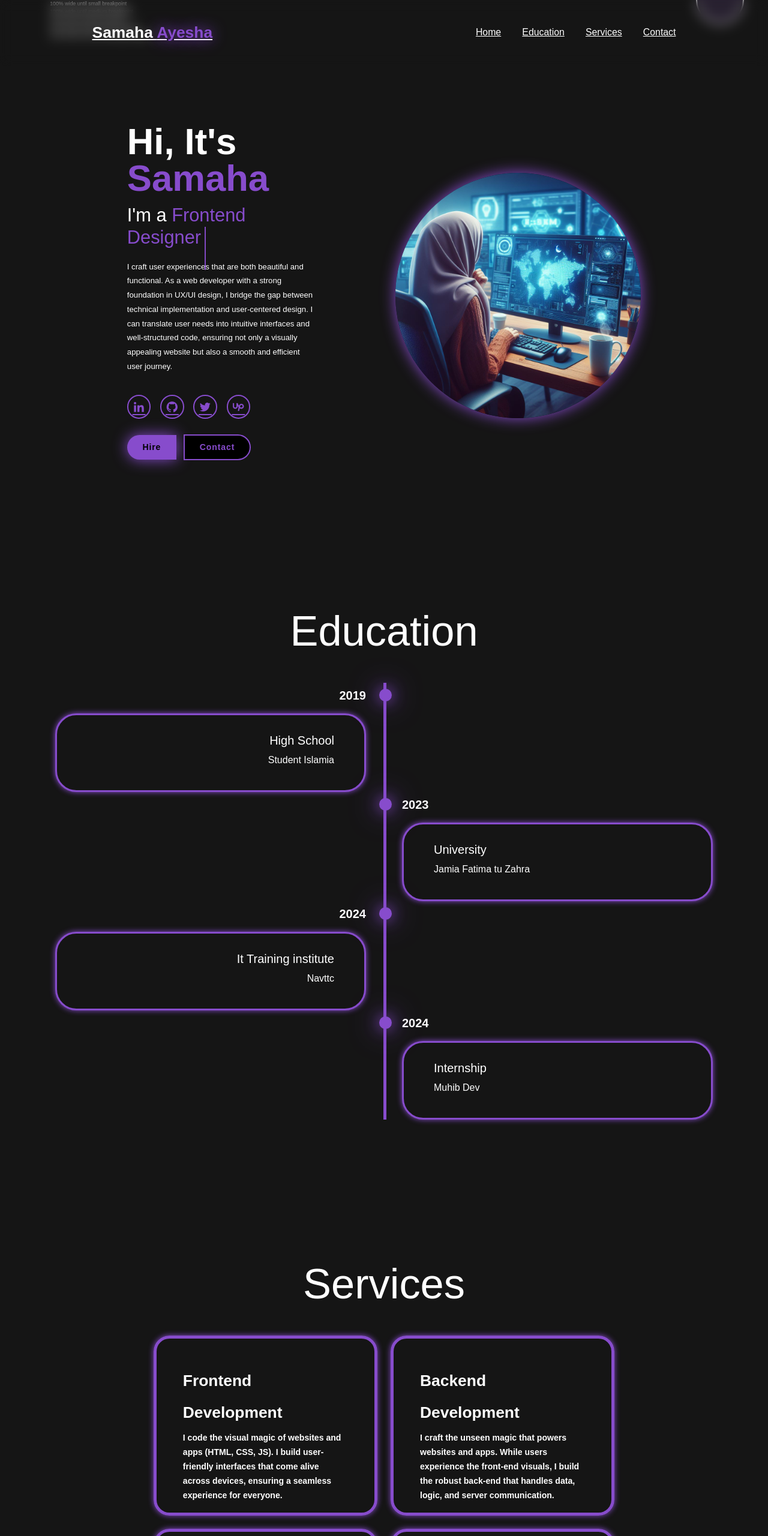
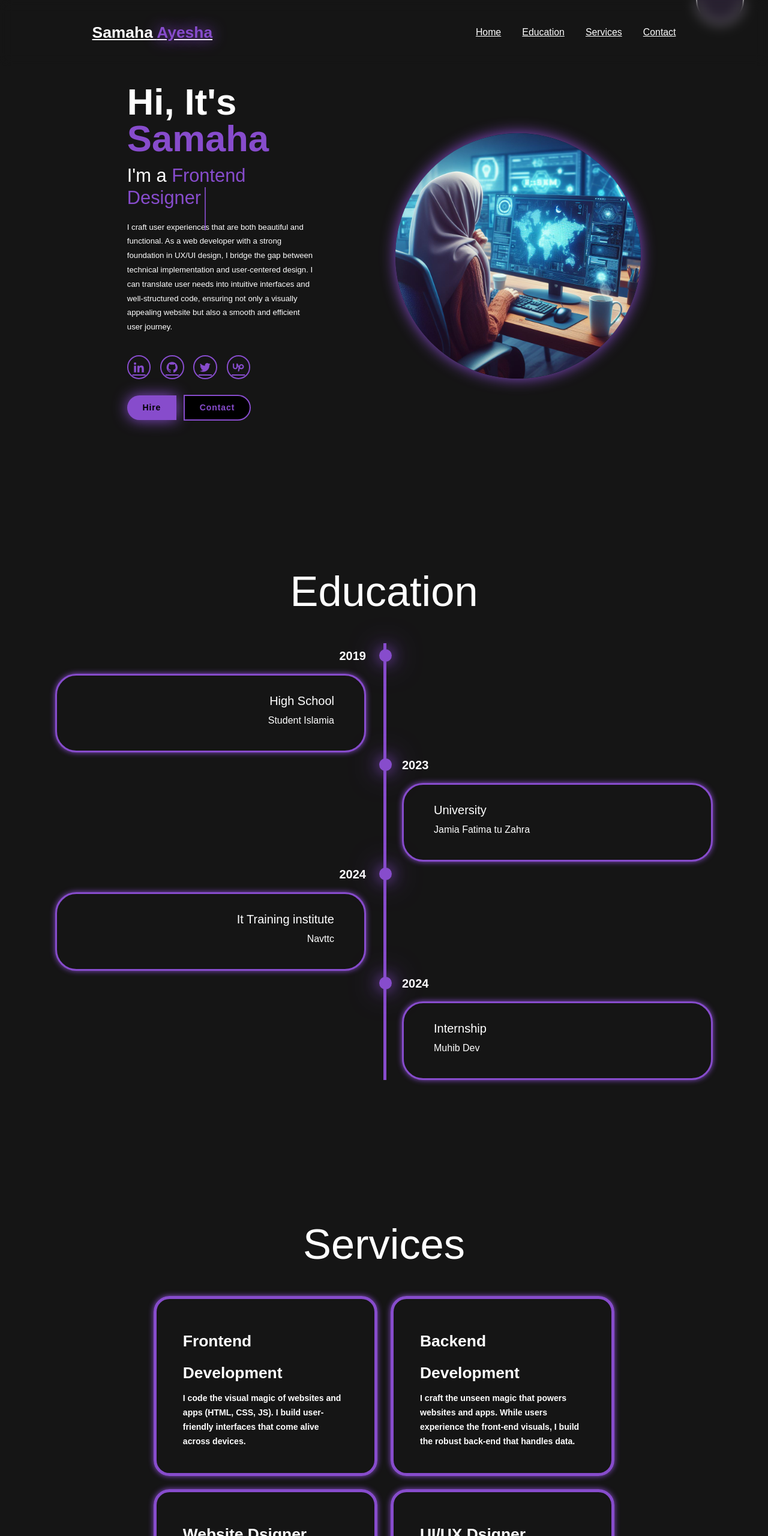
Before and after one commit to samahadev/navttc, a plain HTML site: page portfolio website/portfolio.html in a window 1280 px wide. Shown: the top 2560 px of the page at 60% size. Drawn offline with nearby package versions, Linux system fonts and the light colour scheme.

Commit message:
wdefrgtyju

```diff
--- a/portfolio website/portfolio.html
+++ b/portfolio website/portfolio.html
@@ -16,11 +16,6 @@
 </head>
 
 <body class="container">
-    <div class="container-sm">100% wide until small breakpoint</div>
-    <div class="container-md">100% wide until medium breakpoint</div>
-    <div class="container-lg">100% wide until large breakpoint</div>
-    <div class="container-xl">100% wide until extra large breakpoint</div>
-    <div class="container-xxl">100% wide until extra extra large breakpoint</div>
 
     <header class="header">
         <a href="#home" class="logo">
@@ -117,7 +112,7 @@
                 <div class="service-info">
                     <h4>Frontend Development</h4>
                     <p>I code the visual magic of websites and apps (HTML, CSS, JS). I build user-friendly interfaces that come alive across
-                    devices, ensuring a seamless experience for everyone. </p>
+                    devices.</p>
 
                 </div>
             </div>
@@ -126,7 +121,7 @@
                 <div class="service-info">
                     <h4>Backend Development</h4>
                     <p>I craft the unseen magic that powers websites and apps. While users experience the front-end visuals, I build the robust
-                    back-end that handles data, logic, and server communication.</p>
+                    back-end that handles data.</p>
 
                 </div>
             </div>
@@ -134,8 +129,7 @@
                 <div class="service-info">
                     <h4>Website Dsigner</h4>
                     <p>I craft beautiful and user-friendly websites, bridging the gap between creativity and function. I design layouts that
-                    are easy to navigate and perfectly reflect your brand. Whether it's a bold and modern aesthetic or a warm and inviting
-                    feel, I translate your vision into a website that resonates with your audience.</p>
+                    are easy to navigate and perfectly reflect your brand. </p>
 
                 </div>
             </div>
@@ -143,8 +137,7 @@
                 <div class="service-info">
                     <h4>UI/UX Dsigner</h4>
                     <p>I combine code and creativity to craft user interfaces (UI) that are both beautiful and functional. I research user
-                    needs and translate them into intuitive designs, ensuring a seamless digital experience. From wireframes to prototypes,
-                    I bridge the gap between imagination and interaction.</p>
+                    needs and translate them into intuitive designs.</p>
 
                 </div>
             </div>
```
